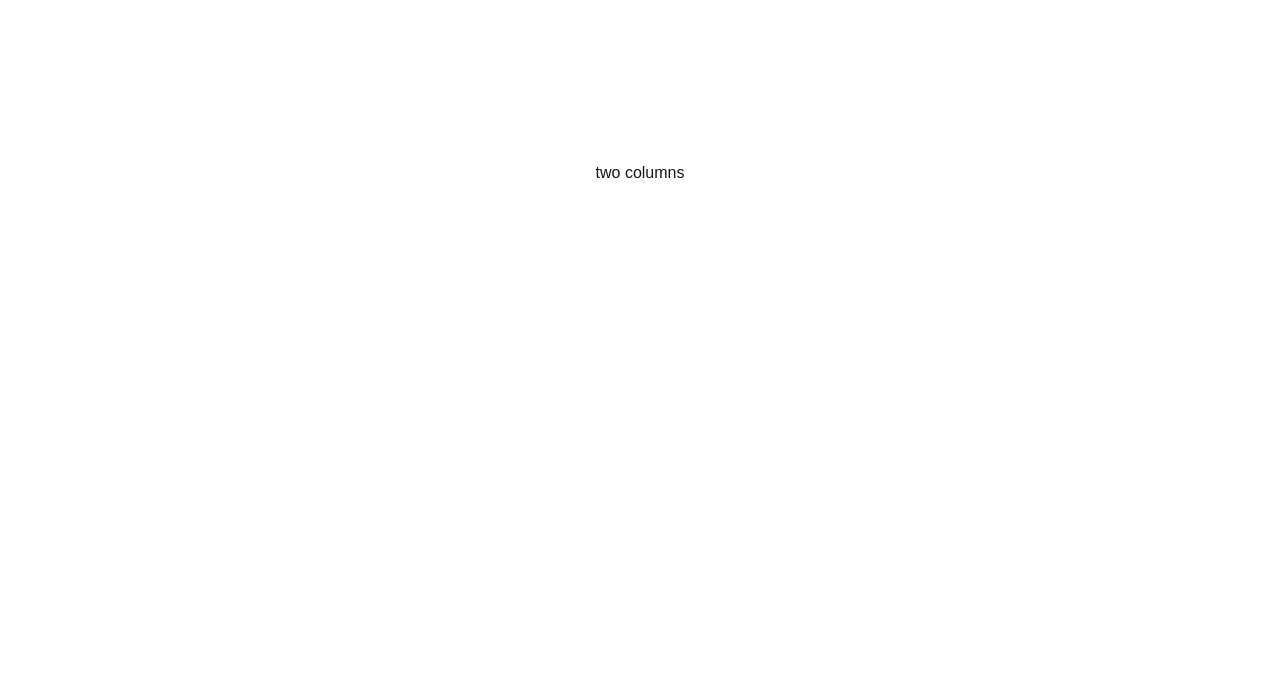
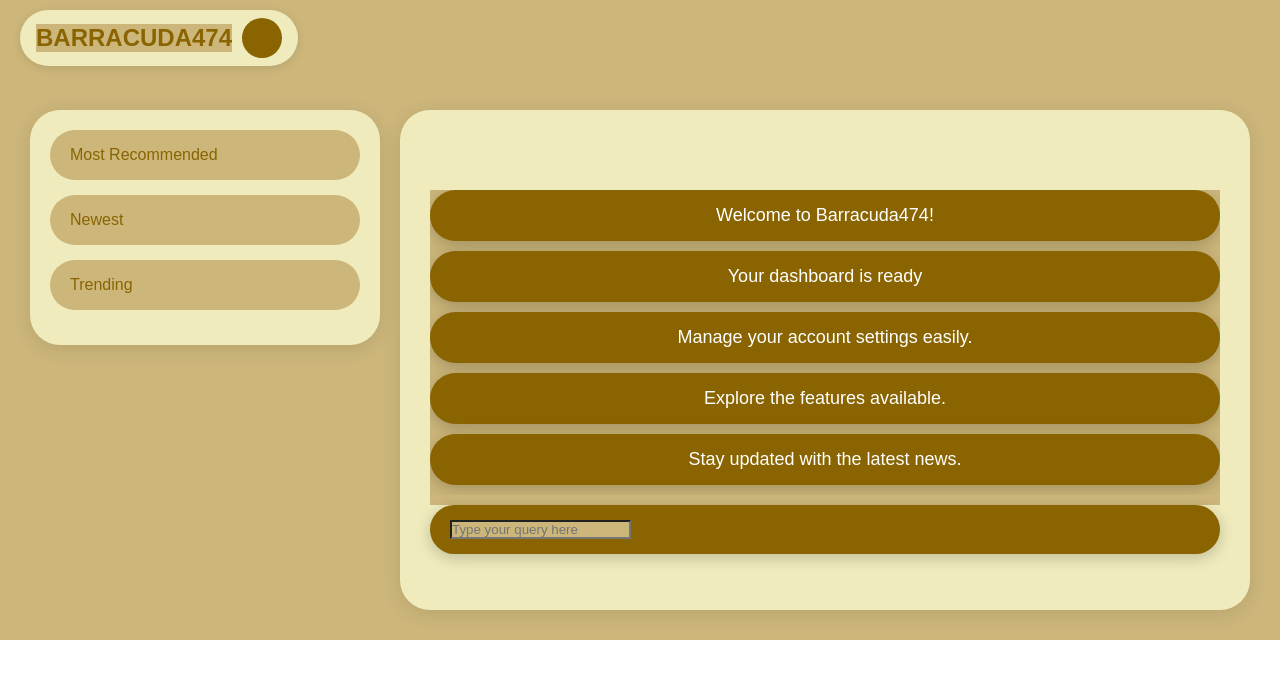
Before and after one commit to masonacevedo/weavehacks-MPAJR, a Next.js app in the folder front-end/: page / in a window 1280 px wide. Shown: the top 678 px of the page. Built offline with nearby package versions, Linux system fonts and the light colour scheme.

Commit message:
added axis for call to back end, and added topicsSlice to hold content which will be rendered.

```diff
--- a/front-end/app/page.module.css
+++ b/front-end/app/page.module.css
@@ -1,168 +1,267 @@
-.page {
-  --gray-rgb: 0, 0, 0;
-  --gray-alpha-200: rgba(var(--gray-rgb), 0.08);
-  --gray-alpha-100: rgba(var(--gray-rgb), 0.05);
-
-  --button-primary-hover: #383838;
-  --button-secondary-hover: #f2f2f2;
-
-  display: grid;
-  grid-template-rows: 20px 1fr 20px;
-  align-items: center;
-  justify-items: center;
+.page * {
+  font-family: 'Poppins', sans-serif;
+  background: #CCB67A;
   min-height: 10px;
-  padding: 80px;
-  gap: 64px;
-  font-family: var(--font-geist-sans);
+  overflow-x: hidden;
 }
 
-@media (prefers-color-scheme: dark) {
-  .page {
-    --gray-rgb: 255, 255, 255;
-    --gray-alpha-200: rgba(var(--gray-rgb), 0.145);
-    --gray-alpha-100: rgba(var(--gray-rgb), 0.06);
+.appContainer {
+  position: relative;
+  width: 100%;
+  min-height: 10px;
+  background: #CCB67A;
+  padding: 10px;
+}
 
-    --button-primary-hover: #ccc;
-    --button-secondary-hover: #1a1a1a;
+.header {
+  position: fixed;
+  top: 0;
+  left: 0;
+  right: 0;
+  z-index: 1000;
+  background: #CCB67A;
+  padding: 10px 20px;
+  display: flex;
+  justify-content: space-between;
+  align-items: center;
+}
+
+.logoSection {
+  display: flex;
+  align-items: center;
+  background: #EFEBBD;
+  padding: 8px 16px;
+  border-radius: 30px;
+  box-shadow: 0 2px 10px rgba(0, 0, 0, 0.1);
+}
+
+.logoText {
+  font-weight: 700;
+  font-size: clamp(16px, 4vw, 24px);
+  color: #896400;
+  margin-right: 10px;
+}
+
+.profileCircle {
+  width: 40px;
+  height: 40px;
+  background: #896400;
+  border-radius: 50%;
+  display: flex;
+  align-items: center;
+  justify-content: center;
+  cursor: pointer;
+  transition: transform 0.3s ease;
+}
+
+.profileCircle:hover {
+  transform: scale(1.1);
+}
+
+.menuIcon {
+  width: 24px;
+  height: 24px;
+  position: relative;
+  cursor: pointer;
+}
+
+.menuIcon span {
+  display: block;
+  width: 100%;
+  height: 3px;
+  background: #EFEBBD;
+  margin: 5px 0;
+  border-radius: 2px;
+  transition: 0.3s;
+}
+
+.menuIcon.active span:nth-child(1) {
+  transform: rotate(45deg) translate(5px, 5px);
+}
+
+.menuIcon.active span:nth-child(2) {
+  opacity: 0;
+}
+
+.menuIcon.active span:nth-child(3) {
+  transform: rotate(-45deg) translate(7px, -6px);
+}
+
+.mainContent {
+  margin-top: 80px;
+  padding: 20px;
+  display: flex;
+  gap: 20px;
+  min-height: calc(100px - 80px);
+}
+
+.sidebar {
+  width: 100%;
+  max-width: 350px;
+  background: #EFEBBD;
+  border-radius: 30px;
+  padding: 20px;
+  box-shadow: 0 4px 20px rgba(0, 0, 0, 0.1);
+  height: fit-content;
+}
+
+.sidebarItem {
+  width: 100%;
+  height: 50px;
+  background: #CCB67A;
+  border-radius: 30px;
+  margin-bottom: 15px;
+  display: flex;
+  align-items: center;
+  padding: 0 20px;
+  cursor: pointer;
+  transition: all 0.3s ease;
+  font-weight: 500;
+  color: #896400;
+}
+
+.sidebarItem:nth-child(1) {
+  opacity: 0.5;
+}
+
+.sidebarItem:nth-child(2) {
+  opacity: 0.4;
+}
+
+.sidebarItem:hover {
+  opacity: 1;
+  transform: translateX(5px);
+  background: #B8A567;
+}
+
+.contentArea {
+  flex: 1;
+  background: #EFEBBD;
+  border-radius: 30px;
+  padding: 30px;
+  box-shadow: 0 4px 20px rgba(0, 0, 0, 0.1);
+  min-height: 500px;
+}
+
+.contentPlaceholder {
+  text-align: center;
+  color: #896400;
+  font-size: 18px;
+  margin-top: 50px;
+}
+
+.mobileMenu {
+  position: fixed;
+  top: 70px;
+  left: -100%;
+  width: 80%;
+  height: calc(100px - 70px);
+  background: #EFEBBD;
+  transition: left 0.3s ease;
+  z-index: 999;
+  padding: 20px;
+  border-radius: 0 30px 30px 0;
+  box-shadow: 2px 0 10px rgba(0, 0, 0, 0.1);
+}
+
+.mobileMenu.active {
+  left: 0;
+}
+
+.mobileMenuItem {
+  width: 100%;
+  height: 50px;
+  background: #CCB67A;
+  border-radius: 30px;
+  margin-bottom: 15px;
+  display: flex;
+  align-items: center;
+  padding: 0 20px;
+  cursor: pointer;
+  transition: all 0.3s ease;
+  font-weight: 500;
+  color: #896400;
+}
+
+.mobileMenuItem:hover {
+  background: #B8A567;
+  transform: translateX(5px);
+}
+
+.overlay {
+  position: fixed;
+  top: 0;
+  left: 0;
+  right: 0;
+  bottom: 0;
+  background: rgba(0, 0, 0, 0.5);
+  z-index: 998;
+  opacity: 0;
+  visibility: hidden;
+  transition: all 0.3s ease;
+}
+
+.overlay.active {
+  opacity: 1;
+  visibility: visible;
+}
+
+.message {
+  bottom: 20px;
+  right: 20px;
+  background: #896400;
+  color: #FFF;
+  padding: 15px 20px;
+  margin-bottom: 10px;
+  border-radius: 30px;
+  box-shadow: 0 4px 15px rgba(0, 0, 0, 0.2);
+  transition: all 0.3s ease;
+}
+
+/* Responsive Design */
+@media (max-width: 768px) {
+  .mainContent {
+    flex-direction: column;
+    padding: 10px;
+  }
+
+  .sidebar {
+    display: none;
+  }
+
+  .contentArea {
+    padding: 20px;
+  }
+
+  .logoText {
+    font-size: 18px;
+  }
+
+  .header {
+    padding: 10px 15px;
   }
 }
 
-.main {
-  display: flex;
-  flex-direction: column;
-  gap: 32px;
-  grid-row-start: 2;
-}
-
-.main ol {
-  font-family: var(--font-geist-mono);
-  padding-left: 0;
-  margin: 0;
-  font-size: 14px;
-  line-height: 24px;
-  letter-spacing: -0.01em;
-  list-style-position: inside;
-}
-
-.main li:not(:last-of-type) {
-  margin-bottom: 8px;
-}
-
-.main code {
-  font-family: inherit;
-  background: var(--gray-alpha-100);
-  padding: 2px 4px;
-  border-radius: 4px;
-  font-weight: 600;
-}
-
-.ctas {
-  display: flex;
-  gap: 16px;
-}
-
-.ctas a {
-  appearance: none;
-  border-radius: 128px;
-  height: 48px;
-  padding: 0 20px;
-  border: none;
-  border: 1px solid transparent;
-  transition:
-    background 0.2s,
-    color 0.2s,
-    border-color 0.2s;
-  cursor: pointer;
-  display: flex;
-  align-items: center;
-  justify-content: center;
-  font-size: 16px;
-  line-height: 20px;
-  font-weight: 500;
-}
-
-a.primary {
-  background: var(--foreground);
-  color: var(--background);
-  gap: 8px;
-}
-
-a.secondary {
-  border-color: var(--gray-alpha-200);
-  min-width: 158px;
-}
-
-.footer {
-  grid-row-start: 3;
-  display: flex;
-  gap: 24px;
-}
-
-.footer a {
-  display: flex;
-  align-items: center;
-  gap: 8px;
-}
-
-.footer img {
-  flex-shrink: 0;
-}
-
-/* Enable hover only on non-touch devices */
-@media (hover: hover) and (pointer: fine) {
-  a.primary:hover {
-    background: var(--button-primary-hover);
-    border-color: transparent;
+@media (max-width: 480px) {
+  .logoSection {
+    padding: 6px 12px;
   }
 
-  a.secondary:hover {
-    background: var(--button-secondary-hover);
-    border-color: transparent;
+  .logoText {
+    font-size: 16px;
   }
 
-  .footer a:hover {
-    text-decoration: underline;
-    text-underline-offset: 4px;
+  .profileCircle {
+    width: 35px;
+    height: 35px;
+  }
+
+  .menuIcon {
+    width: 20px;
+    height: 20px;
+  }
+
+  .contentArea {
+    padding: 15px;
   }
 }
-
-@media (max-width: 600px) {
-  .page {
-    padding: 32px;
-    padding-bottom: 80px;
-  }
-
-  .main {
-    align-items: center;
-  }
-
-  .main ol {
-    text-align: center;
-  }
-
-  .ctas {
-    flex-direction: column;
-  }
-
-  .ctas a {
-    font-size: 14px;
-    height: 40px;
-    padding: 0 16px;
-  }
-
-  a.secondary {
-    min-width: auto;
-  }
-
-  .footer {
-    flex-wrap: wrap;
-    align-items: center;
-    justify-content: center;
-  }
-}
-
-@media (prefers-color-scheme: dark) {
-  .logo {
-    filter: invert();
-  }
-}
--- a/front-end/app/page.tsx
+++ b/front-end/app/page.tsx
@@ -1,11 +1,78 @@
+"use client"
+
 import styles from "./page.module.css";
+import Link from "next/link";
 
-export default function Home() {
+export default function PostsOpener() {
+
+  const messages = [
+    {text: "Welcome to Barracuda474!", type: "user"},
+    {text: "Your dashboard is ready", type: "user"},
+    {text: "Manage your account settings easily.", type: "user"},
+    {text: "Explore the features available.", type: "user"},
+    {text: "Stay updated with the latest news.", type: "user"},
+  ]
+
   return (
     <div className={styles.page}>
-      <main className={styles.main}>
-        two columns
-      </main>
+      <div className={styles.appContainer}>
+        {/* Header */}
+        <div className={styles.header}>
+          <div className={styles.logoSection}>
+            <div className={styles.logoText}>BARRACUDA474</div>
+            <div className={styles.profileCircle}>
+            </div>
+          </div>
+        </div>
+
+        {/* Mobile Menu */}
+        <div className={styles.mobileMenu} id="mobileMenu">
+          <Link className={styles.mobileMenuItem} href="/menu/account">
+            Most Recommended
+          </Link>
+          <Link className={styles.mobileMenuItem} href="/menu/account">
+            Newest
+          </Link>
+          <Link className={styles.mobileMenuItem} href="/menu/account">
+            Trending
+          </Link>
+        </div>
+
+        {/* Main Content */}
+        <div className={styles.mainContent}>
+          {/* Sidebar (Desktop) */}
+          <div className={styles.sidebar}>
+            <Link className={styles.mobileMenuItem} href="/menu/account">
+              Most Recommended
+            </Link>
+            <Link className={styles.mobileMenuItem} href="/menu/account">
+              Newest
+            </Link>
+            <Link className={styles.mobileMenuItem} href="/menu/account">
+              Trending
+            </Link>
+          </div>
+
+          {/* Content Area */}
+          <div className={styles.contentArea}>
+            <div className={styles.contentPlaceholder} id="contentArea">
+              {messages.map((message, index) => (
+                <div key={index} className={`${styles.message} ${styles[message.type]}`}>
+                  {message.text}
+                </div>
+              ))
+              }
+            </div>
+
+            <div styles={{ height: '500px' }}></div>
+
+            {/* Input Area */}
+            <div className={styles.message}>
+              <input name={"query"} styles={{'border': 'none'}} placeholder="Type your query here"/>
+            </div>
+          </div>
+        </div>
+      </div>
     </div>
   );
 }
--- /dev/null
+++ b/front-end/app/redux/topicsSlice.js
@@ -0,0 +1,69 @@
+"use client"
+
+import {createAsyncThunk, createSlice} from '@reduxjs/toolkit'
+import {METHOD_TYPE} from "../redux/constants";
+import {fetchRequest} from "../Utils/axiosOptions";
+import {localhostInstance} from "../Utils/axiosInstance";
+
+export const fetchTopics = createAsyncThunk('fetchTopics', async () => {
+   console.log("fetchTopics ---")
+
+   const path = `topics`;
+   const response = await localhostInstance(fetchRequest(METHOD_TYPE['GET'], path, {}))
+   return response.data
+})
+
+export const addTopic = createAsyncThunk('addTopic', async ({name}) => {
+   const path = `v1/topics`;
+   const payload = {name}
+   const response = await localhostInstance(fetchRequest(METHOD_TYPE['POST'], path, payload))
+   return response.data
+})
+
+export const topicsSlice = createSlice({
+   name: 'contents',
+   initialState: {
+      loading: false,
+      results: [],
+      errors: []
+   },
+   reducers: {
+      select: (state, action) => {
+         console.log("selecting a topic in reducer " + action.payload);
+         state.selected = action.payload
+      }
+   },
+   extraReducers: builder => {
+      builder
+         .addCase(fetchTopics.pending, (state, action) => {
+            state.loading = true
+         })
+         .addCase(fetchTopics.fulfilled, (state, action) => {
+            state.loading = false
+            state.results = action.payload || []
+         })
+         .addCase(fetchTopics.rejected, (state, action) => {
+            state.loading = false
+            state.results = []
+            state.errors = [...state.errors, action.error]
+         })
+         .addCase(addTopic.pending, (state, action) => {
+            console.log("add pending")
+            state.loading = true
+         })
+         .addCase(addTopic.fulfilled, (state, action) => {
+            console.log("add fulfilled")
+            state.loading = false
+            state.results.data?.push(action.payload);
+         })
+         .addCase(addTopic.rejected, (state, action) => {
+            console.log("add rejected")
+            state.loading = false
+            state.errors = [...state.errors, action.error]
+         })
+   }
+})
+
+export const {select} = topicsSlice.actions
+
+export default topicsSlice.reducer
--- /dev/null
+++ b/front-end/app/store.js
@@ -0,0 +1,11 @@
+"use client"
+
+import { configureStore } from '@reduxjs/toolkit';
+import topicsReducer from './redux/topicsSlice';
+
+
+export const store = configureStore({
+   reducer: {
+      topics: topicsReducer
+   },
+});
--- a/front-end/package.json
+++ b/front-end/package.json
@@ -12,9 +12,12 @@
     "@emotion/react": "^11.14.0",
     "@emotion/styled": "^11.14.1",
     "@mui/material": "^7.2.0",
+    "@reduxjs/toolkit": "^2.8.2",
+    "axios": "^1.10.0",
     "next": "^15.3.5",
     "react": "^18.0.0",
-    "react-dom": "^18.0.0"
+    "react-dom": "^18.0.0",
+    "react-redux": "^9.2.0"
   },
   "devDependencies": {
     "@types/node": "^20",
```
Also changed, not shown: front-end/app/layout.tsx (+11 -3 lines), front-end/app/redux/constants.js (added, +22 -0 lines), front-end/app/utils/axiosInstance.js (added, +12 -0 lines), front-end/app/utils/axiosOptions.js (added, +7 -0 lines), front-end/app/utils/imports.js (added, +26 -0 lines), 2 other files (tests, documents, lock files or other folders).
